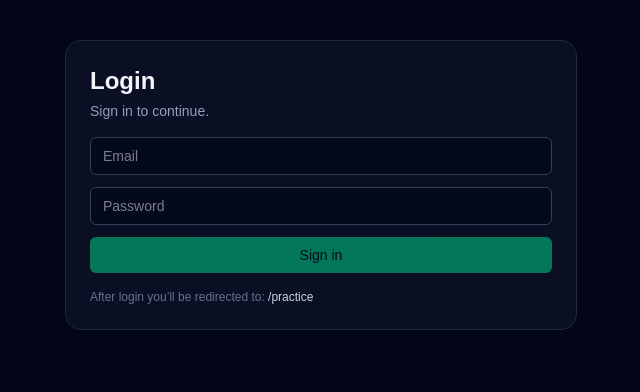
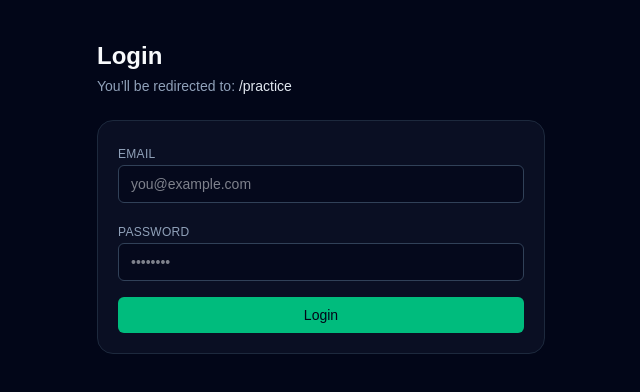
Before and after one commit to upscai645-cmd/upscai-prelims, a Next.js app: page /login in a window 1280 px wide. Shown: the top 392 px of the page, without its empty margins (319-959 px from the left). Built offline with nearby package versions, Linux system fonts and the light colour scheme; no server answers.

Commit message:
Fix login page Suspense for useSearchParams

```diff
--- a/app/login/page.tsx
+++ b/app/login/page.tsx
@@ -7,7 +7,15 @@ import { supabaseClient } from "@/lib/supabaseClient";
 
 export default function LoginPage() {
   return (
-    <Suspense fallback={<Shell loading />}>
+    <Suspense
+      fallback={
+        <main className="min-h-screen bg-slate-950 text-slate-50 px-6 py-10">
+          <div className="max-w-md mx-auto text-sm text-slate-400">
+            Loading login…
+          </div>
+        </main>
+      }
+    >
       <LoginInner />
     </Suspense>
   );
@@ -20,101 +28,101 @@ function LoginInner() {
   const redirectTo = searchParams.get("redirect") || "/practice";
 
   const [email, setEmail] = useState("");
-  const [pw, setPw] = useState("");
+  const [password, setPassword] = useState("");
+
   const [loading, setLoading] = useState(false);
   const [msg, setMsg] = useState<string | null>(null);
 
   // If already logged in, go straight to redirect target
   useEffect(() => {
     let alive = true;
-
     (async () => {
       const { data } = await supabaseClient.auth.getSession();
       if (!alive) return;
       if (data.session) router.replace(redirectTo);
     })();
-
     return () => {
       alive = false;
     };
   }, [router, redirectTo]);
 
-  const onLogin = async () => {
+  const handleLogin = async (e: React.FormEvent) => {
+    e.preventDefault();
     setMsg(null);
     setLoading(true);
+
     try {
-      const { data, error } = await supabaseClient.auth.signInWithPassword({
+      const { error } = await supabaseClient.auth.signInWithPassword({
         email,
-        password: pw,
+        password,
       });
 
-      if (error || !data.session) {
-        setMsg(error?.message || "Login failed.");
+      if (error) {
+        setMsg(error.message);
         return;
       }
 
       router.replace(redirectTo);
-    } catch (e) {
-      setMsg("Unexpected error during login.");
+    } catch {
+      setMsg("Login failed. Please try again.");
     } finally {
       setLoading(false);
     }
   };
 
   return (
-    <Shell loading={false}>
-      <div className="rounded-2xl border border-slate-800 bg-slate-900/60 p-6 space-y-4">
-        <div>
-          <h1 className="text-2xl font-semibold text-slate-100">Login</h1>
+    <main className="min-h-screen bg-slate-950 text-slate-50 px-6 py-10">
+      <div className="max-w-md mx-auto space-y-6">
+        <header>
+          <h1 className="text-2xl font-semibold">Login</h1>
           <p className="text-sm text-slate-400 mt-1">
-            Sign in to continue.
+            You’ll be redirected to:{" "}
+            <span className="text-slate-200 font-medium">{redirectTo}</span>
           </p>
-        </div>
+        </header>
 
-        <div className="space-y-3">
+        <form
+          onSubmit={handleLogin}
+          className="rounded-2xl border border-slate-800 bg-slate-900/60 p-5 space-y-4"
+        >
+          <div className="space-y-2">
+            <label className="text-xs uppercase tracking-wide text-slate-400">
+              Email
+            </label>
             <input
               value={email}
               onChange={(e) => setEmail(e.target.value)}
-            placeholder="Email"
-            className="w-full rounded-md bg-slate-950/60 border border-slate-700 px-3 py-2 text-sm text-slate-100"
+              type="email"
+              required
+              className="w-full rounded-md bg-slate-950/60 border border-slate-700 px-3 py-2 text-sm"
+              placeholder="you@example.com"
             />
+          </div>
+
+          <div className="space-y-2">
+            <label className="text-xs uppercase tracking-wide text-slate-400">
+              Password
+            </label>
             <input
-            value={pw}
-            onChange={(e) => setPw(e.target.value)}
-            placeholder="Password"
+              value={password}
+              onChange={(e) => setPassword(e.target.value)}
               type="password"
-            className="w-full rounded-md bg-slate-950/60 border border-slate-700 px-3 py-2 text-sm text-slate-100"
+              required
+              className="w-full rounded-md bg-slate-950/60 border border-slate-700 px-3 py-2 text-sm"
+              placeholder="••••••••"
             />
+          </div>
+
+          {msg && <div className="text-sm text-rose-400">{msg}</div>}
 
           <button
-            onClick={onLogin}
-            disabled={loading || !email || !pw}
+            type="submit"
+            disabled={loading}
             className="w-full rounded-md bg-emerald-500 px-4 py-2 text-sm font-medium text-slate-950 hover:bg-emerald-400 disabled:opacity-60"
           >
-            {loading ? "Signing in..." : "Sign in"}
+            {loading ? "Logging in…" : "Login"}
           </button>
-
-          {msg && <p className="text-sm text-rose-300">{msg}</p>}
-        </div>
-
-        <p className="text-xs text-slate-500">
-          After login you’ll be redirected to:{" "}
-          <span className="text-slate-300">{redirectTo}</span>
-        </p>
-      </div>
-    </Shell>
-  );
-}
-
-function Shell({ loading, children }: { loading: boolean; children?: React.ReactNode }) {
-  return (
-    <main className="min-h-screen bg-slate-950 text-slate-50 px-6 py-10">
-      <div className="max-w-lg mx-auto">
-        {loading ? (
-          <div className="text-sm text-slate-400">Loading…</div>
-        ) : (
-          children
-        )}
+        </form>
       </div>
     </main>
   );
```
Lines whose indentation alone changed are shown as unchanged.
